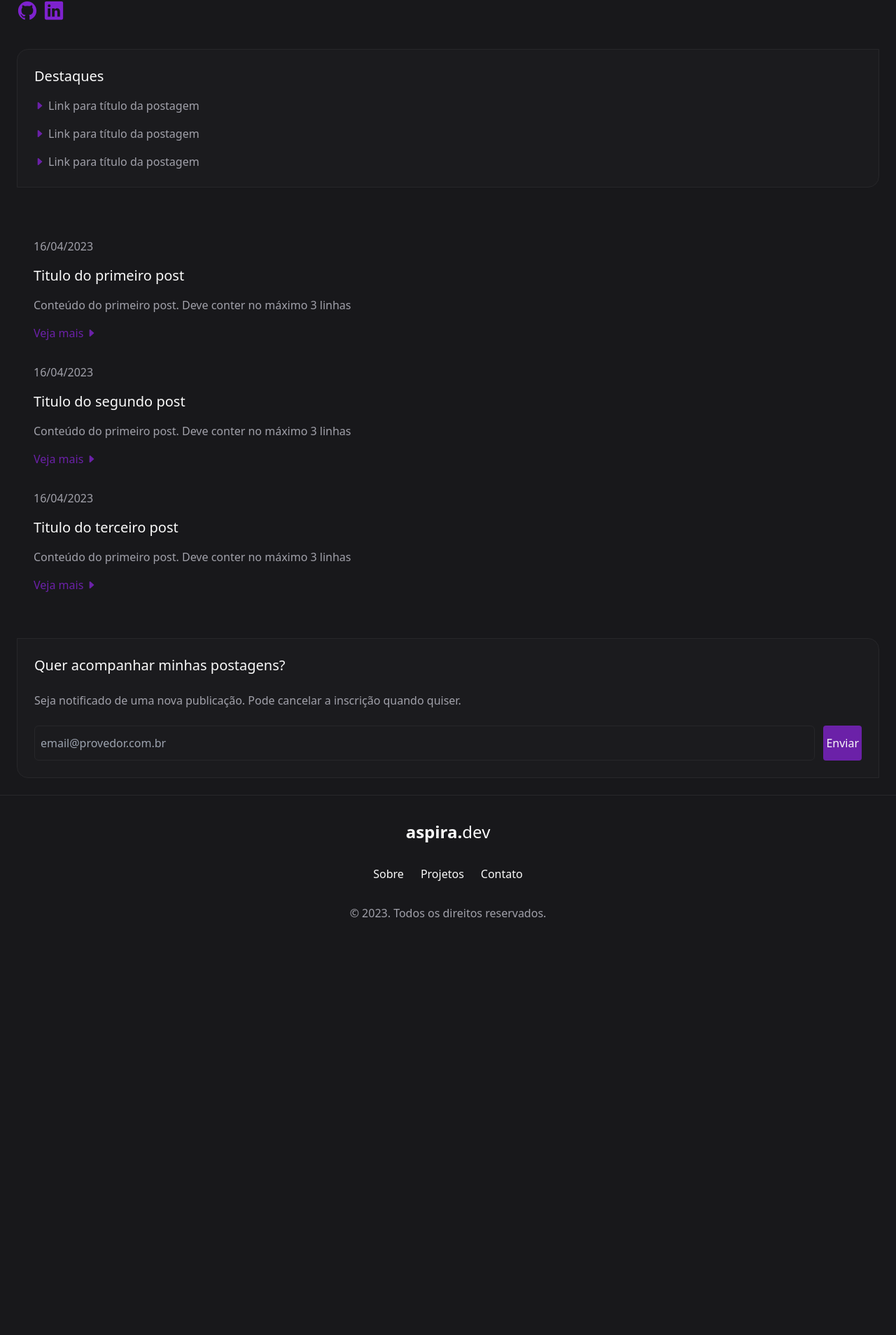
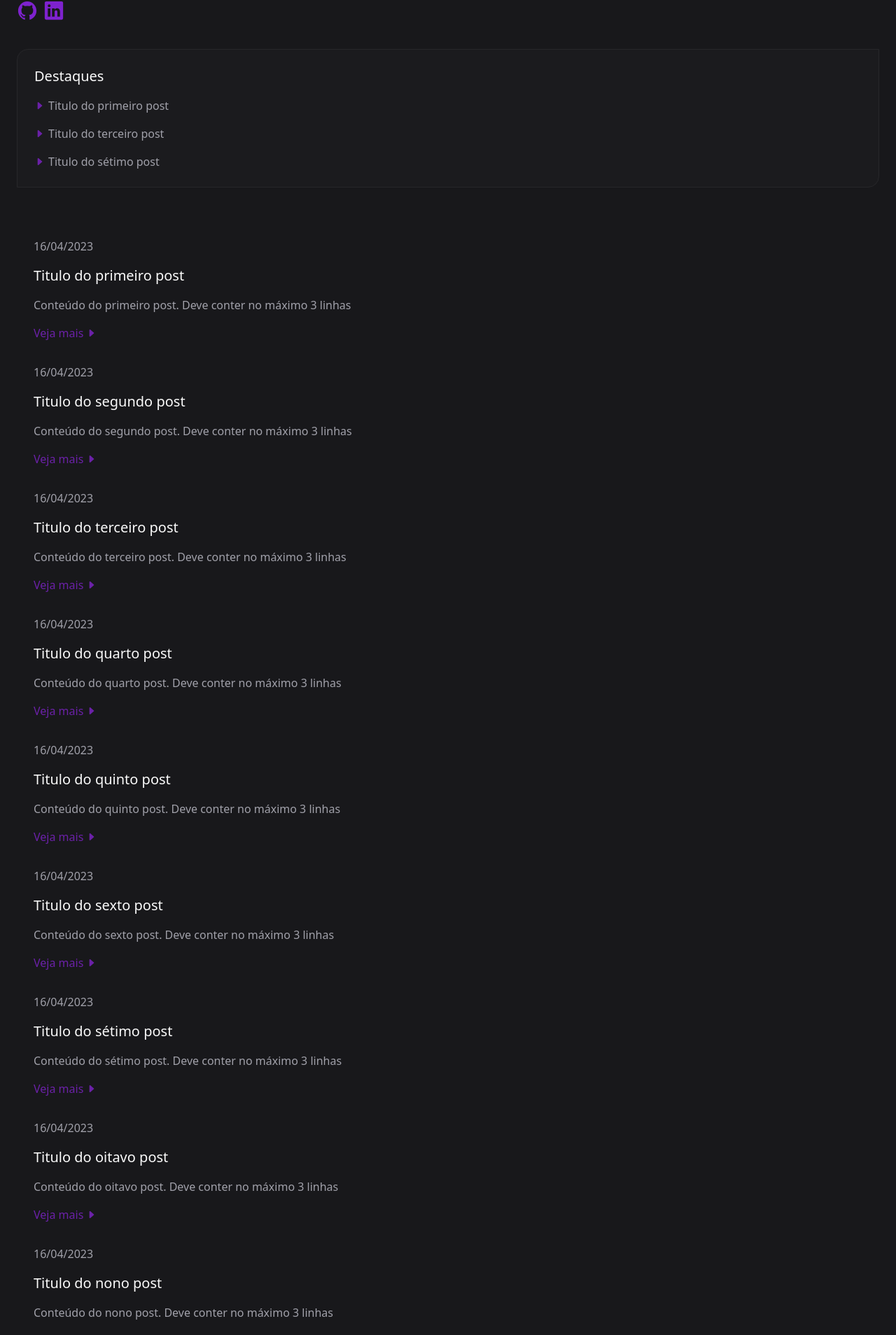
Before and after one commit to vieira-a/blog, a React (Vite) app: page / in a window 1280 px wide. Shown: the part 278-2186 px from the top of the page at 70% size. Before the commit the page ends 1631 px from the top, so only its background shows below. Built offline with nearby package versions, Linux system fonts and the light colour scheme.

Commit message:
refactor: featured posts

```diff
--- a/src/App.tsx
+++ b/src/App.tsx
@@ -5,7 +5,7 @@ import Hero from "./components/Hero";
 import Post from "./components/Post";
 import { useState } from "react";
 import Footer from "./components/Footer";
-import PostFeatured from "./components/Post/PostFeatured";
+//import PostFeatured from "./components/Post/PostFeatured";
 import Newsletter from "./components/Newsletter";
 
 function App() {
@@ -14,21 +14,6 @@ function App() {
   function toggleDarkMode() {
     setDarkMode((prevDarkMode) => !prevDarkMode);
   }
-
-  const FeaturedPosts = [
-    {
-      id: "1",
-      title: "Link para título da postagem",
-    },
-    {
-      id: "2",
-      title: "Link para título da postagem",
-    },
-    {
-      id: "3",
-      title: "Link para título da postagem",
-    },
-  ];
 
   return (
     <section className={`${darkMode ? "dark" : "light"}`}>
@@ -47,7 +32,6 @@ function App() {
       </div>
       <main>
         <Hero />
-        <PostFeatured featuredPosts={FeaturedPosts} />
         <Post />
         <Newsletter />
         <Footer />
--- a/src/components/Post/PostCard/index.tsx
+++ b/src/components/Post/PostCard/index.tsx
@@ -1,7 +1,6 @@
 import { IoCaretForwardOutline } from "react-icons/io5";
 import Button from "../../Button";
 import { IPostsCard } from "src/common/interfaces/IPosts";
-import Markdown from "markdown-to-jsx";
 
 export default function PostCard({ date, title, sumary }: IPostsCard) {
   return (
--- a/src/components/Post/PostFeatured/index.tsx
+++ /dev/null
@@ -1,24 +0,0 @@
-import { IoCaretForwardOutline } from "react-icons/io5";
-
-interface PostProps {
-  featuredPosts: {
-    id: string;
-    title: string;
-  }[];
-}
-
-export default function PostFeatured({ featuredPosts }: PostProps) {
-  return (
-    <section className="mx-6 mb-8 p-6 bg-zinc-800/25 rounded-tl-2xl rounded-br-2xl border border-zinc-800">
-      <h2>Destaques</h2>
-      <ul className="flex flex-col gap-4 mt-4">
-        {featuredPosts.map((post) => (
-          <li key={post.id} className="flex gap-1 items-center">
-            <IoCaretForwardOutline className="text-purple-800" />
-            <a href="">{post.title}</a>
-          </li>
-        ))}
-      </ul>
-    </section>
-  );
-}
--- a/src/components/Post/index.tsx
+++ b/src/components/Post/index.tsx
@@ -1,11 +1,27 @@
 import PostCard from "./PostCard";
 import { IPosts } from "src/common/interfaces/IPosts";
 import postData from "../../data/posts.json";
+import { IoCaretForwardOutline } from "react-icons/io5";
 
 export default function Post() {
   const data = postData as IPosts;
 
   return (
+    <>
+      <section className="mx-6 mb-8 p-6 bg-zinc-800/25 rounded-tl-2xl rounded-br-2xl border border-zinc-800">
+        <h2>Destaques</h2>
+        <ul className="flex flex-col gap-4 mt-4">
+          {data.posts.map(
+            (featuredPost) =>
+              featuredPost.featured && (
+                <li key={featuredPost.id} className="flex gap-1 items-center">
+                  <IoCaretForwardOutline className="text-purple-800" />
+                  <a href={`/post/${featuredPost.id}`}>{featuredPost.title}</a>
+                </li>
+              )
+          )}
+        </ul>
+      </section>
       <section className="mx-6 p-6">
         {data.posts.map((post) => {
           return (
@@ -20,5 +36,6 @@ export default function Post() {
           );
         })}
       </section>
+    </>
   );
 }
--- a/src/data/posts.json
+++ b/src/data/posts.json
@@ -5,21 +5,80 @@
       "date": "16/04/2023",
       "title": "Titulo do primeiro post",
       "sumary": "Conteúdo do primeiro post. Deve conter no máximo 3 linhas",
-      "content": "Conteúdo completo do post que vai ser carregado ao clicar no post para exibi-lo por completo."
+      "content": "Conteúdo completo do post que vai ser carregado ao clicar no post para exibi-lo por completo.",
+      "featured": true
     },
     {
       "id": 2,
       "date": "16/04/2023",
       "title": "Titulo do segundo post",
-      "sumary": "Conteúdo do primeiro post. Deve conter no máximo 3 linhas",
-      "content": "Conteúdo completo do post que vai ser carregado ao clicar no post para exibi-lo por completo."
+      "sumary": "Conteúdo do segundo post. Deve conter no máximo 3 linhas",
+      "content": "Conteúdo completo do post que vai ser carregado ao clicar no post para exibi-lo por completo.",
+      "featured": false
     },
     {
       "id": 3,
       "date": "16/04/2023",
       "title": "Titulo do terceiro post",
-      "sumary": "Conteúdo do primeiro post. Deve conter no máximo 3 linhas",
-      "content": "Conteúdo completo do post que vai ser carregado ao clicar no post para exibi-lo por completo."
+      "sumary": "Conteúdo do terceiro post. Deve conter no máximo 3 linhas",
+      "content": "Conteúdo completo do post que vai ser carregado ao clicar no post para exibi-lo por completo.",
+      "featured": true
+    },
+    {
+      "id": 4,
+      "date": "16/04/2023",
+      "title": "Titulo do quarto post",
+      "sumary": "Conteúdo do quarto post. Deve conter no máximo 3 linhas",
+      "content": "Conteúdo completo do post que vai ser carregado ao clicar no post para exibi-lo por completo.",
+      "featured": false
+    },
+    {
+      "id": 5,
+      "date": "16/04/2023",
+      "title": "Titulo do quinto post",
+      "sumary": "Conteúdo do quinto post. Deve conter no máximo 3 linhas",
+      "content": "Conteúdo completo do post que vai ser carregado ao clicar no post para exibi-lo por completo.",
+      "featured": false
+    },
+    {
+      "id": 6,
+      "date": "16/04/2023",
+      "title": "Titulo do sexto post",
+      "sumary": "Conteúdo do sexto post. Deve conter no máximo 3 linhas",
+      "content": "Conteúdo completo do post que vai ser carregado ao clicar no post para exibi-lo por completo.",
+      "featured": false
+    },
+    {
+      "id": 7,
+      "date": "16/04/2023",
+      "title": "Titulo do sétimo post",
+      "sumary": "Conteúdo do sétimo post. Deve conter no máximo 3 linhas",
+      "content": "Conteúdo completo do post que vai ser carregado ao clicar no post para exibi-lo por completo.",
+      "featured": true
+    },
+    {
+      "id": 8,
+      "date": "16/04/2023",
+      "title": "Titulo do oitavo post",
+      "sumary": "Conteúdo do oitavo post. Deve conter no máximo 3 linhas",
+      "content": "Conteúdo completo do post que vai ser carregado ao clicar no post para exibi-lo por completo.",
+      "featured": false
+    },
+    {
+      "id": 9,
+      "date": "16/04/2023",
+      "title": "Titulo do nono post",
+      "sumary": "Conteúdo do nono post. Deve conter no máximo 3 linhas",
+      "content": "Conteúdo completo do post que vai ser carregado ao clicar no post para exibi-lo por completo.",
+      "featured": false
+    },
+    {
+      "id": 10,
+      "date": "16/04/2023",
+      "title": "Titulo do décimo post",
+      "sumary": "Conteúdo do décimo post. Deve conter no máximo 3 linhas",
+      "content": "Conteúdo completo do post que vai ser carregado ao clicar no post para exibi-lo por completo.",
+      "featured": false
     }
   ]
 }
--- a/src/styles/global.css
+++ b/src/styles/global.css
@@ -22,15 +22,19 @@
     @apply bg-zinc-100;
   }
 
-  .light h1,
-  h2,
-  h3,
-  h4,
-  h5 a {
+  .light h1 {
+    @apply text-zinc-900;
+  }
+
+  .light h2 {
     @apply text-zinc-900;
   }
 
   .light p {
+    @apply text-zinc-900;
+  }
+
+  .light a {
     @apply text-zinc-900;
   }
 
```
Also changed, not shown: src/common/interfaces/IPosts.ts (+7 -0 lines). Lines whose indentation alone changed are shown as unchanged.
